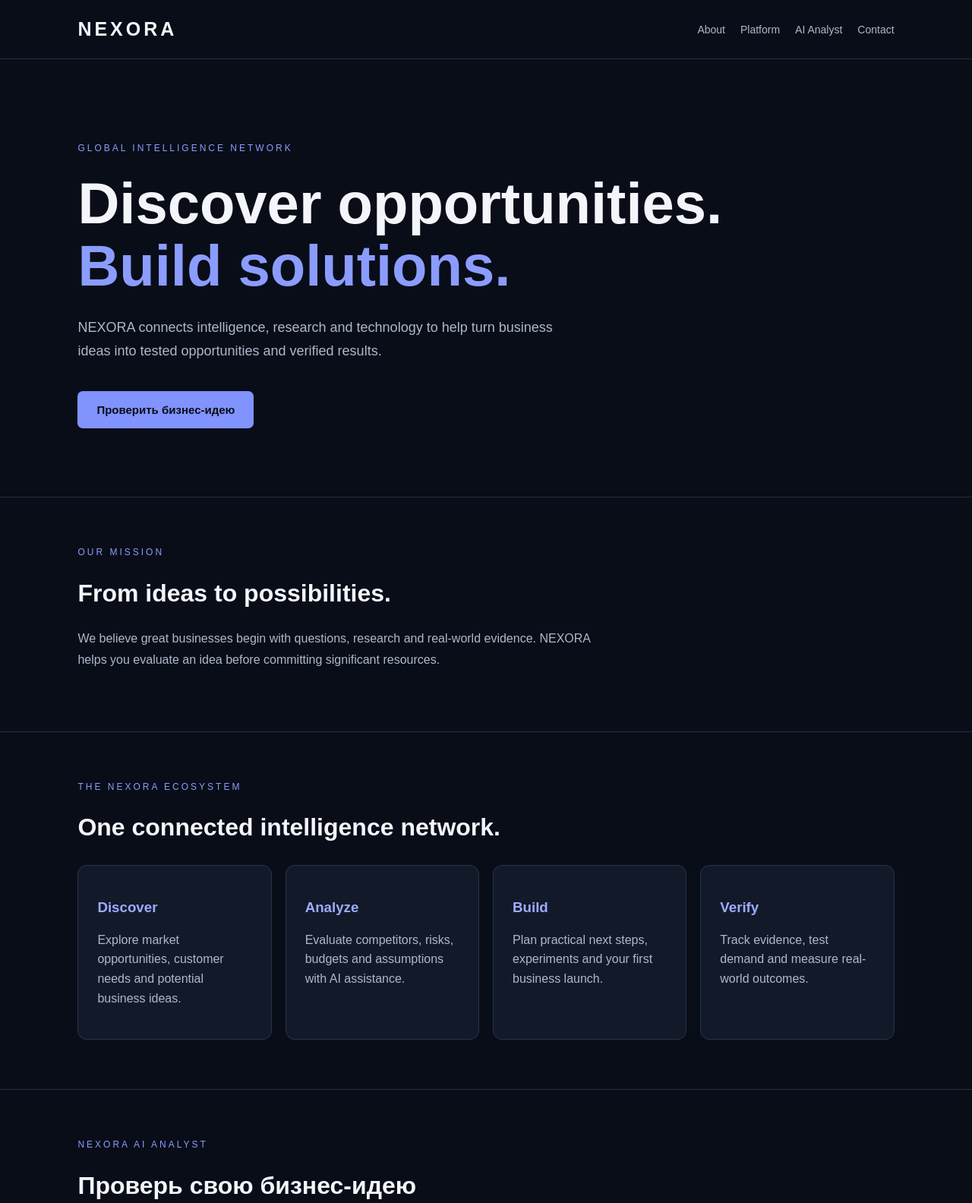
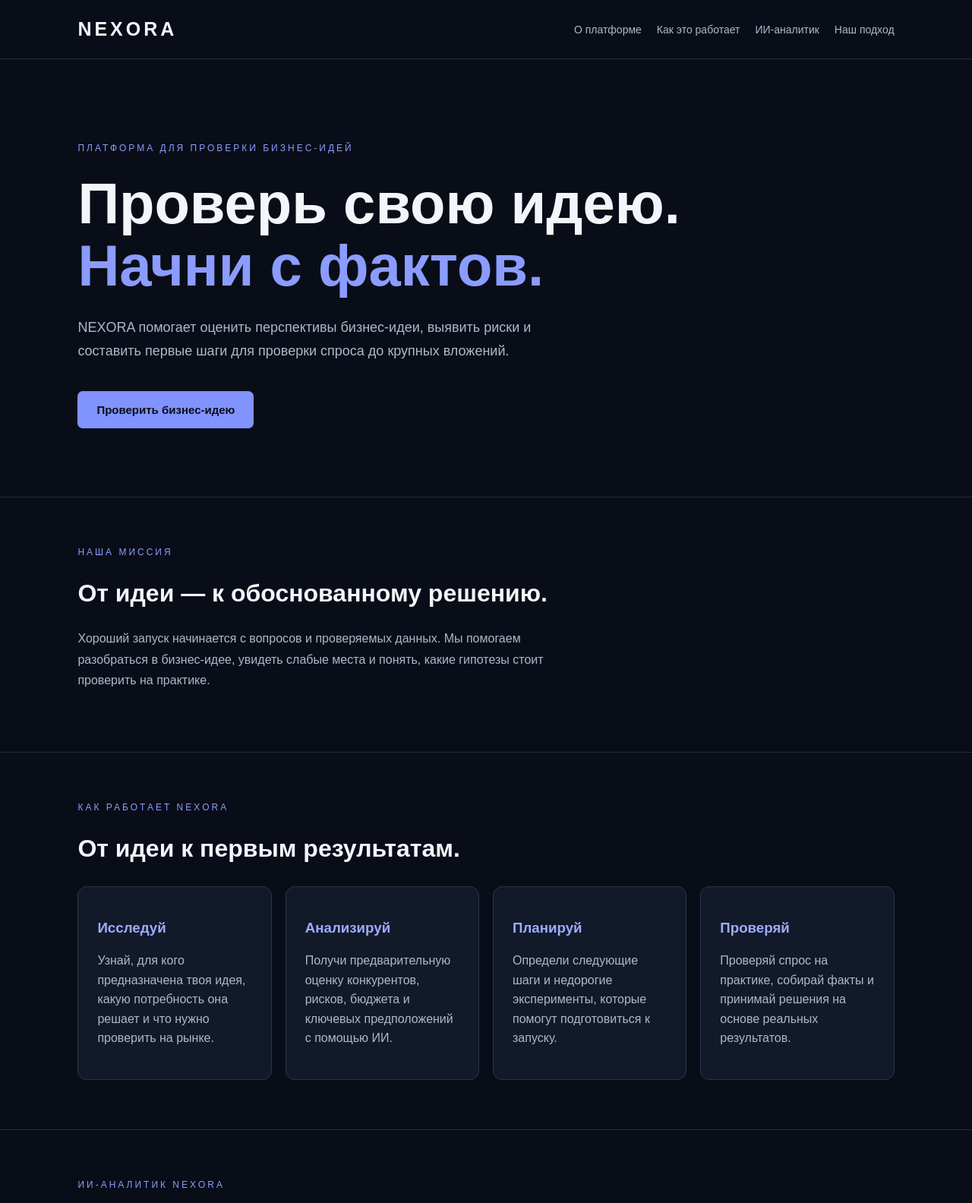
Before and after one commit to egoralhimovic9-droid/nexora, a plain HTML site: page index.html in a window 1280 px wide. Shown: the top 1584 px of the page at 76% size. Drawn offline with Linux system fonts and the light colour scheme.

Commit message:
Update index.html

```diff
--- a/index.html
+++ b/index.html
@@ -1,11 +1,10 @@
-
 <!DOCTYPE html>
 <html lang="ru">
 <head>
   <meta charset="UTF-8">
   <meta name="viewport" content="width=device-width, initial-scale=1.0">
-  <meta name="description" content="NEXORA helps turn business ideas into validated opportunities and actionable plans.">
-  <title>NEXORA — Intelligence in Action</title>
+  <meta name="description" content="NEXORA — проверка бизнес-идей, анализ рисков и планирование первых шагов до крупных вложений.">
+  <title>NEXORA — Проверка бизнес-идей с помощью ИИ</title>
 
   <style>
     * {
@@ -265,10 +264,10 @@
     <div class="logo">NEXORA</div>
 
     <nav>
-      <a href="#about">About</a>
-      <a href="#system">Platform</a>
-      <a href="#idea-check">AI Analyst</a>
-      <a href="#contact">Contact</a>
+      <a href="#about">О платформе</a>
+      <a href="#system">Как это работает</a>
+      <a href="#idea-check">ИИ-аналитик</a>
+      <a href="#contact">Наш подход</a>
     </nav>
   </header>
 
@@ -276,19 +275,19 @@
 
     <div class="hero">
       <div class="tag">
-        GLOBAL INTELLIGENCE NETWORK
+        ПЛАТФОРМА ДЛЯ ПРОВЕРКИ БИЗНЕС-ИДЕЙ
       </div>
 
       <h1>
-        Discover opportunities.
+        Проверь свою идею.
         <br>
-        <span>Build solutions.</span>
+        <span>Начни с фактов.</span>
       </h1>
 
       <p>
-        NEXORA connects intelligence, research and
-        technology to help turn business ideas into
-        tested opportunities and verified results.
+        NEXORA помогает оценить перспективы бизнес-идеи,
+        выявить риски и составить первые шаги для проверки спроса
+        до крупных вложений.
       </p>
 
       <a href="#idea-check" class="primary-link">
@@ -297,54 +296,53 @@
     </div>
 
     <section id="about">
-      <div class="tag">OUR MISSION</div>
+      <div class="tag">НАША МИССИЯ</div>
 
-      <h2>From ideas to possibilities.</h2>
+      <h2>От идеи — к обоснованному решению.</h2>
 
       <p class="section-description">
-        We believe great businesses begin with
-        questions, research and real-world evidence.
-        NEXORA helps you evaluate an idea before
-        committing significant resources.
+        Хороший запуск начинается с вопросов и проверяемых данных.
+        Мы помогаем разобраться в бизнес-идее, увидеть слабые места
+        и понять, какие гипотезы стоит проверить на практике.
       </p>
     </section>
 
     <section id="system">
-      <div class="tag">THE NEXORA ECOSYSTEM</div>
+      <div class="tag">КАК РАБОТАЕТ NEXORA</div>
 
-      <h2>One connected intelligence network.</h2>
+      <h2>От идеи к первым результатам.</h2>
 
       <div class="grid">
 
         <div class="card">
-          <h3>Discover</h3>
+          <h3>Исследуй</h3>
           <p>
-            Explore market opportunities, customer
-            needs and potential business ideas.
+            Узнай, для кого предназначена твоя идея,
+            какую потребность она решает и что нужно проверить на рынке.
           </p>
         </div>
 
         <div class="card">
-          <h3>Analyze</h3>
+          <h3>Анализируй</h3>
           <p>
-            Evaluate competitors, risks, budgets
-            and assumptions with AI assistance.
+            Получи предварительную оценку конкурентов,
+            рисков, бюджета и ключевых предположений с помощью ИИ.
           </p>
         </div>
 
         <div class="card">
-          <h3>Build</h3>
+          <h3>Планируй</h3>
           <p>
-            Plan practical next steps, experiments
-            and your first business launch.
+            Определи следующие шаги и недорогие эксперименты,
+            которые помогут подготовиться к запуску.
           </p>
         </div>
 
         <div class="card">
-          <h3>Verify</h3>
+          <h3>Проверяй</h3>
           <p>
-            Track evidence, test demand and
-            measure real-world outcomes.
+            Проверяй спрос на практике, собирай факты
+            и принимай решения на основе реальных результатов.
           </p>
         </div>
 
@@ -354,7 +352,7 @@
     <section id="idea-check" lang="ru">
 
       <div class="tag">
-        NEXORA AI ANALYST
+        ИИ-АНАЛИТИК NEXORA
       </div>
 
       <h2>Проверь свою бизнес-идею</h2>
@@ -414,8 +412,8 @@
             >
 
             <div class="form-hint">
-              Необязательно. Укажи сумму в валюте,
-              которую используешь для расчётов.
+              Необязательно. Укажи валюту в описании идеи,
+              например: «300 000 драмов (AMD)».
             </div>
           </div>
 
@@ -449,14 +447,15 @@
     <section id="contact">
 
       <div class="tag">
-        THE FUTURE STARTS HERE
+        НАШ ПОДХОД
       </div>
 
-      <h2>Let's build what comes next.</h2>
+      <h2>От анализа — к действиям.</h2>
 
       <p class="section-description">
-        Join the NEXORA vision.
-        From business idea to measurable proof.
+        NEXORA развивается как платформа, которая помогает
+        перейти от первых предположений к проверке спроса
+        и измеримым результатам.
       </p>
 
     </section>
@@ -464,8 +463,7 @@
   </main>
 
   <footer>
-    © 2026 NEXORA.
-    Intelligence in Action.
+    © 2026 NEXORA. Проверка бизнес-идей с помощью ИИ.
   </footer>
 
   <script>
```
